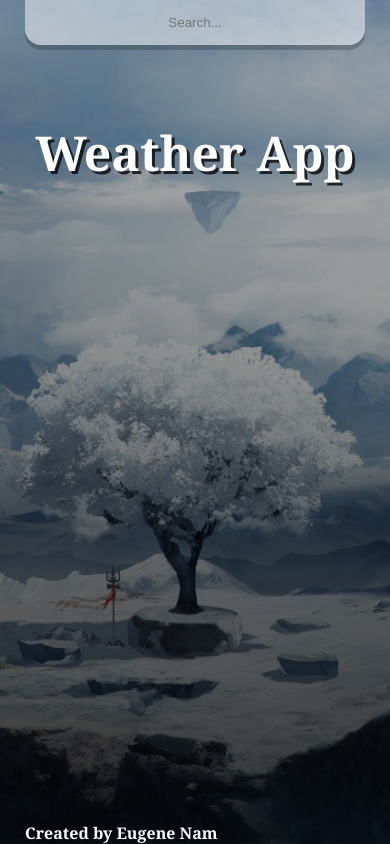
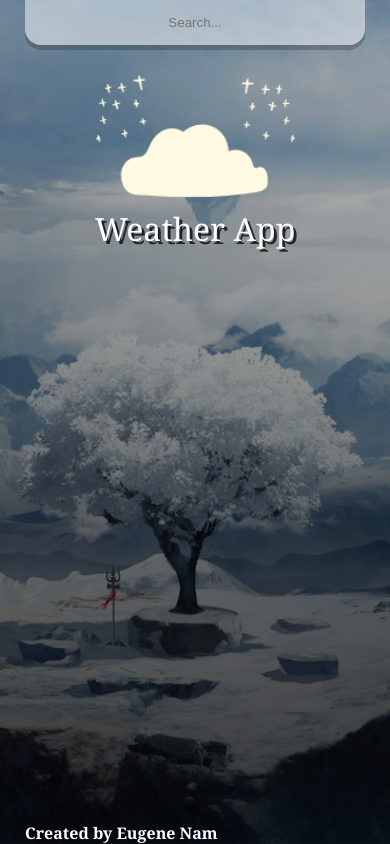
Before and after one commit to WebDevGenie/react-weather-app, a React (Create React App) app: page / in a window 390 px wide. Built offline with nearby package versions, Linux system fonts and the light colour scheme.

Commit message:
Update CSS and Add Logo

```diff
--- a/src/App.js
+++ b/src/App.js
@@ -76,15 +76,18 @@ function App() {
           />
         </div>
         <div className="header">
-          <h1>Weather App</h1>
+          <div className="logo">
+            <img src={require('./assets/logo.png')} alt="Weather App Logo" srcset="" />
+          </div>
+          <div className="appTitle">Weather App</div>
         </div>
         {typeof weather.main != "undefined" ? (
           <div>
             <div className="location-box">
               <div className="location">
-                {weather.name}, {weather.sys.country}
+                Location: {weather.name}, {weather.sys.country}
               </div>
-              <div className="date">{dateBuilder(new Date())}</div>
+              <div className="date">Date: {dateBuilder(new Date())}</div>
             </div>
             <div className="weather-box">
               <div className="temp">{Math.round(weather.main.temp)}°C</div>
@@ -92,7 +95,8 @@ function App() {
               <div className="recommendation">
                 {typeof weather.main != "undefined"
                   ? weather.main.temp < 16
-                    ? "It's Cold! You should wear a jacket!" : weather.main.temp > 25 ? "It's REALLY Hot!"
+                    ? "It's Cold! You should wear a jacket!" : weather.main.temp > 30 ? "Umm... I would stay inside..."
+                    : weather.main.temp > 26 ? "It's Hot! Wear a singlet!"
                     : "Ahhhh~ Perfect weather!"
                   : ""}
               </div>
--- a/src/index.css
+++ b/src/index.css
@@ -36,7 +36,7 @@ main {
 .search-box {
   text-align: center;
   width: 100%;
-  margin: 0 0 75px;
+  margin: 0 0 30px;
 }
 
 .search-box .search-bar {
@@ -83,8 +83,6 @@ main {
 }
 
 .weather-box {
-  display: block;
-  justify-content: center;
   text-align: center;
   width: 100%;
 }
@@ -115,11 +113,18 @@ main {
 }
 
 .header {
+  display: inline;
+  justify-content: center;
+
   font-size: 2rem;
   text-align: center;
   color:rgb(255, 255, 255, 1);
   text-shadow: 3px 3px rgba(0, 0, 0, 0.75);
-  padding-bottom: 50px;
+}
+
+.logo img {
+  max-width: 200px;
+  max-height: 200px;
 }
 
 @media screen and (max-width: 600px) {
@@ -130,7 +135,7 @@ main {
     background-image: url(./assets/cold.jpg);
   }
   .header {
-    font-size: 1.5rem;
+    font-size: 2rem;
   }
 }
 
```
Also changed, not shown: src/assets/logo.png (added).
